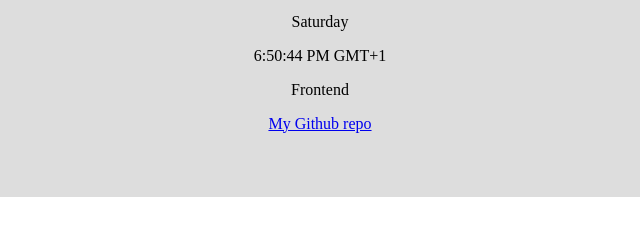
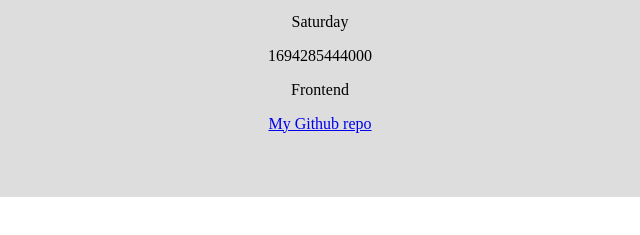
Before and after one commit to joycejenny/HNGiX-stage-one, a plain HTML site: page index.html in a window 1280 px wide. Shown: the part 443-678 px from the top of the page, 320-960 px from the left. Drawn offline with Linux system fonts and the light colour scheme.

Commit message:
Update index.html

```diff
--- a/index.html
+++ b/index.html
@@ -39,14 +39,15 @@
         const currentDay = new Date();
         const dayOfTheWeek = daysOfTheWeek[currentDay.getDay()];
         document.querySelector('[data-testid = "currentDayOfTheWeek"]').textContent = dayOfTheWeek;
-        function getCurrentWATTime(){
-            const utcTime = new Date();
-            const watTime = new Date(utcTime.getTime() );
-            return watTime.toLocaleTimeString("en-Us", {
-                timeZoneName: "short", timeZone: "Africa/Lagos"
-            });
+        function getCurrentWATTimeInMillis() {
+            const offsetHours = 1;
+            const watTimeInMillis = new Date().getTime() + (offsetHours * 60 * 60 * 1000);
+            return watTimeInMillis;
         }
-        document.querySelector('[data-testid="currentWATTime"]').textContent = getCurrentWATTime();
+
+
+        const currentWATTimeInMillis = getCurrentWATTimeInMillis();
+        document.querySelector('[data-testid="currentWATTime"]').textContent = currentWATTimeInMillis;
     </script>
 </body>
 </html>
```
